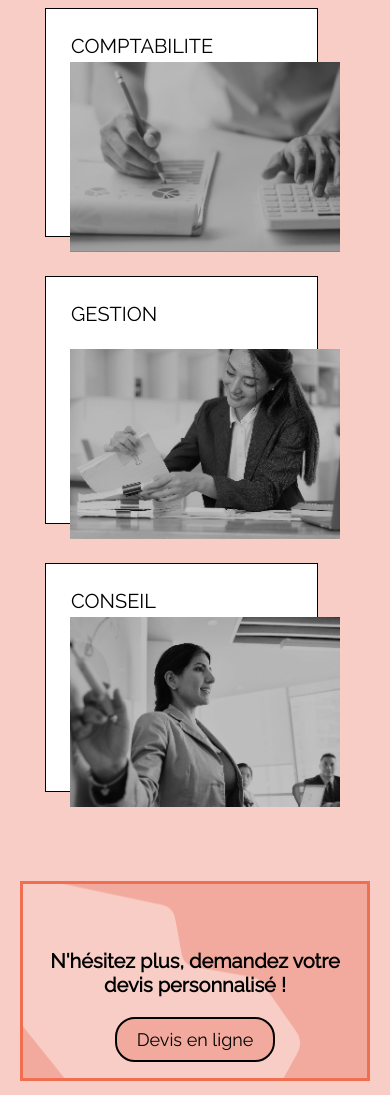
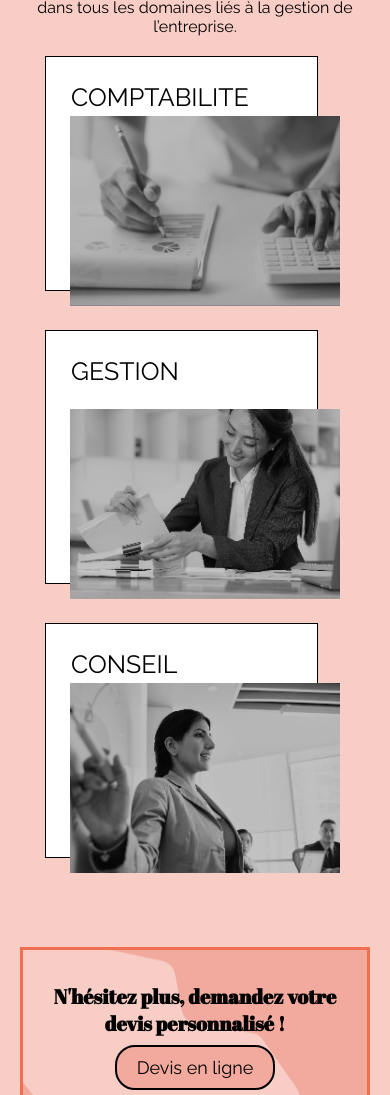
Before and after one commit to elisamlk/GS-Expertise, a plain HTML site: page index.html in a window 390 px wide. Shown: the part 1871-2966 px from the top of the page. Drawn offline with nearby package versions, Linux system fonts and the light colour scheme.

Commit message:
Modification version mobile de la partie estimate

```diff
--- a/index.html
+++ b/index.html
@@ -82,7 +82,7 @@
         </div>
       </section>
       <section class="estimate">
-        <h4>
+        <h4 class="estimate-title">
           Vous avez des attentes, nous <br />avons <span>des solutions</span> !
         </h4>
         <p class="estimate-txt">
@@ -135,7 +135,9 @@
           </article>
         </div>
         <div class="quote">
-          <h4>N'hésitez plus, demandez votre devis personnalisé !</h4>
+          <h4 class="quote-title">
+            N'hésitez plus, demandez votre devis personnalisé !
+          </h4>
           <button>Devis en ligne</button>
         </div>
       </section>
--- a/sass/_discover.scss
+++ b/sass/_discover.scss
@@ -23,7 +23,7 @@
   p {
     padding-top: 20px;
     padding-bottom: 20px;
-    padding-right:40px;
+    padding-right: 40px;
   }
 }
 
@@ -52,13 +52,13 @@
   .discover-txt {
     padding: 0;
   }
-  .discover-txt h1{
-    padding:10px;
+  .discover-txt h1 {
+    padding: 40px 10px 10px 10px;
   }
-  .discover-txt p{
+  .discover-txt p {
     padding: 10px 10px 30px 10px;
   }
-  .discover-txt button{
-    margin-bottom:20px;
+  .discover-txt button {
+    margin-bottom: 20px;
   }
 }
--- a/sass/_estimate.scss
+++ b/sass/_estimate.scss
@@ -7,15 +7,21 @@
   h4 {
     font-size: 43px;
     text-align: center;
-    padding: 40px 0 20px 0;
+
+    font-family: "Abril Fatface", cursive;
 
     span {
       color: #f16f51;
+      font-family: "Abril Fatface", cursive;
     }
   }
   .estimate-txt {
     padding: 0 300px 50px 300px;
   }
+}
+
+.estimate-title {
+  padding: 40px 0 20px 0;
 }
 
 h5 {
@@ -94,23 +100,22 @@ h5 {
     width: 270px;
     margin-top: -175px;
   }
-  h4 {
-    font-size: 20px;
-    padding: 0;
-  }
-  .quote {
-    height: 200px;
-  }
-  .quote h4 {
-    font-size: 20px;
-  }
 }
 
 @media screen and (max-width: 768px) {
-  .estimate h4 {
-    font-size: 20px;
+  .estimate .estimate-title {
+    font-size: 25px;
   }
   .services h5 {
+    font-size: 25px;
+  }
+  .estimate .estimate-txt {
+    padding: 0 0 20px 0;
+  }
+  .estimate .quote {
+    height: 180px;
+  }
+  .quote .quote-title {
     font-size: 20px;
   }
 }
```
Also changed, not shown: style/style.css, 1 other file.
